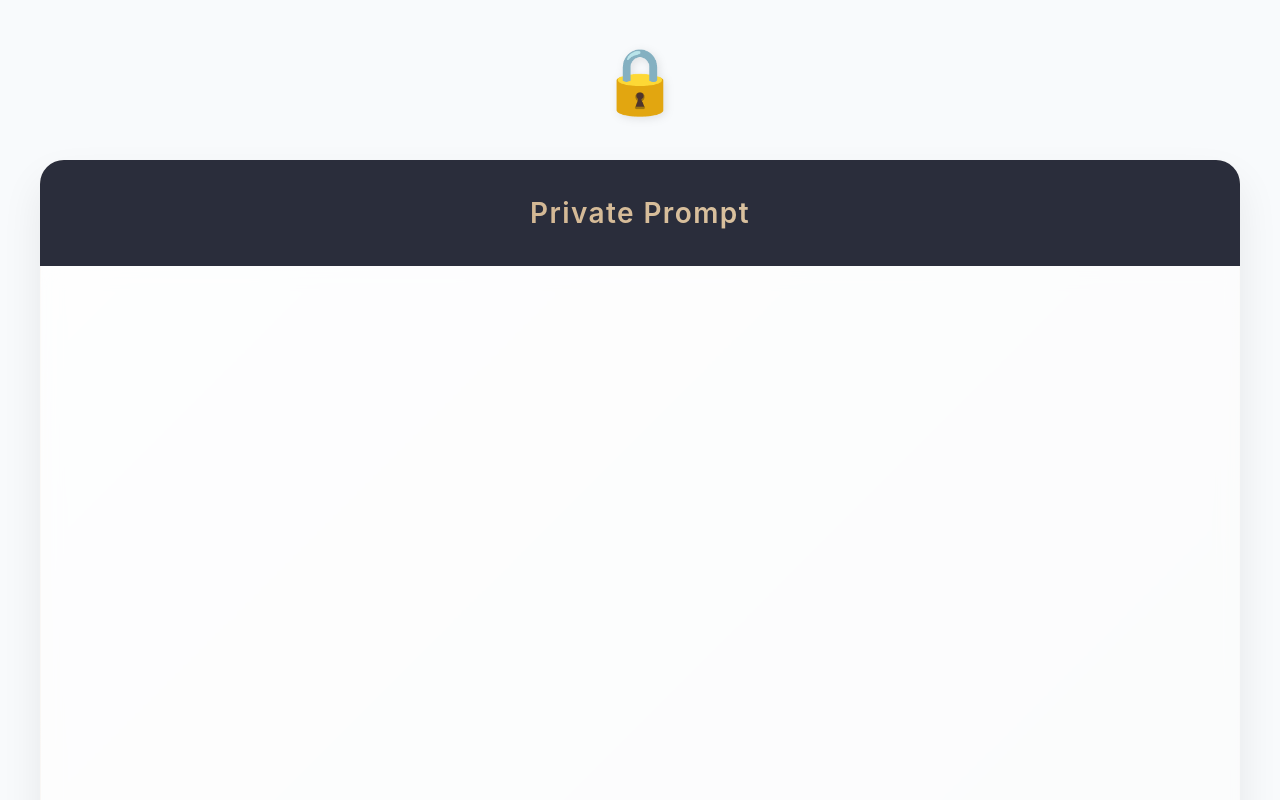
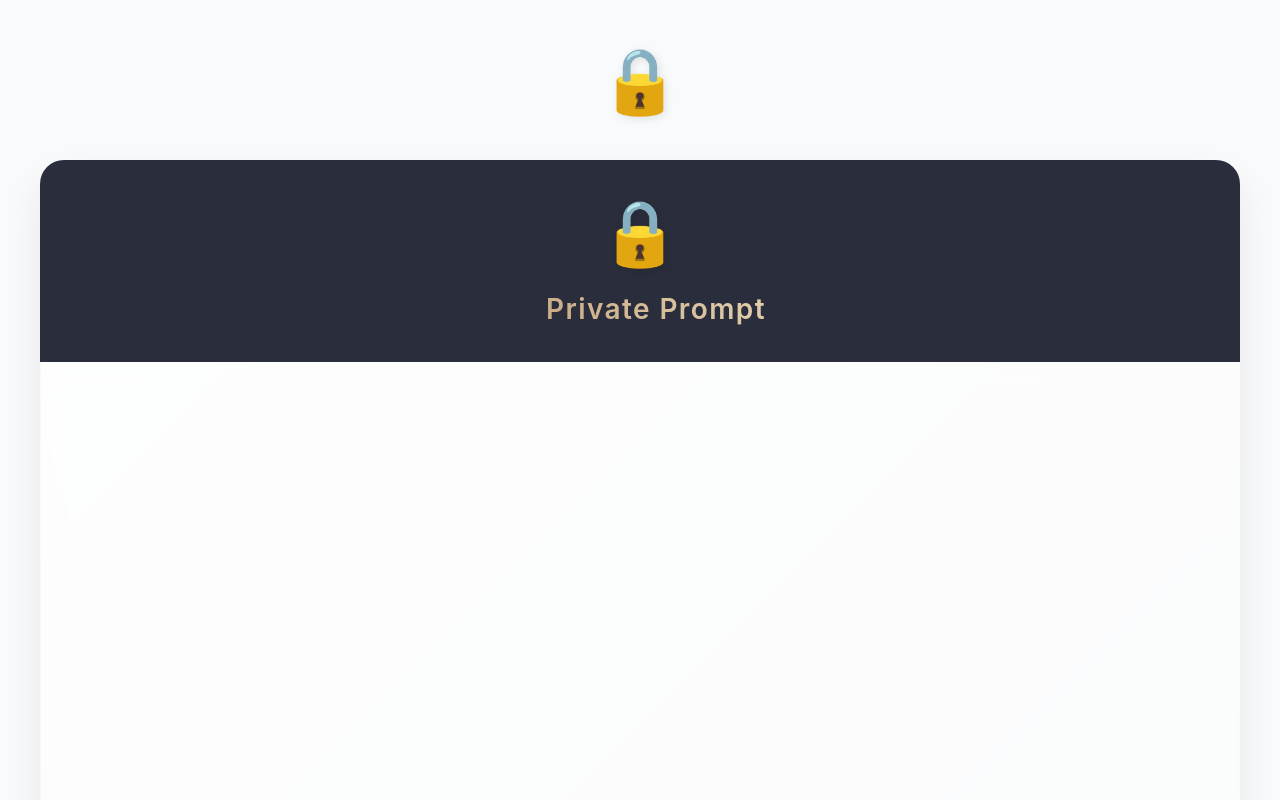
Before and after one commit to SaraLaouini1/chatbot, a React (Vite) app: page / in a window 1280 px wide. Shown: the top 800 px of the page. Built offline with nearby package versions, Linux system fonts and the light colour scheme.

Commit message:
Update Chat.tsx

```diff
--- a/src/components/Chat.tsx
+++ b/src/components/Chat.tsx
@@ -91,7 +91,10 @@ export default function Chat() {
   return (
     <div className="chat-container">
       <header className="chat-header">
-        <h1 className="chat-title">Private Prompt</h1>
+        <div className="title-container">
+          <span className="lock-logo animated-lock" aria-hidden="true">🔒</span>
+          <h1 className="chat-title">Private Prompt</h1>
+        </div>
       </header>
 
       <div className="messages-container">
```
